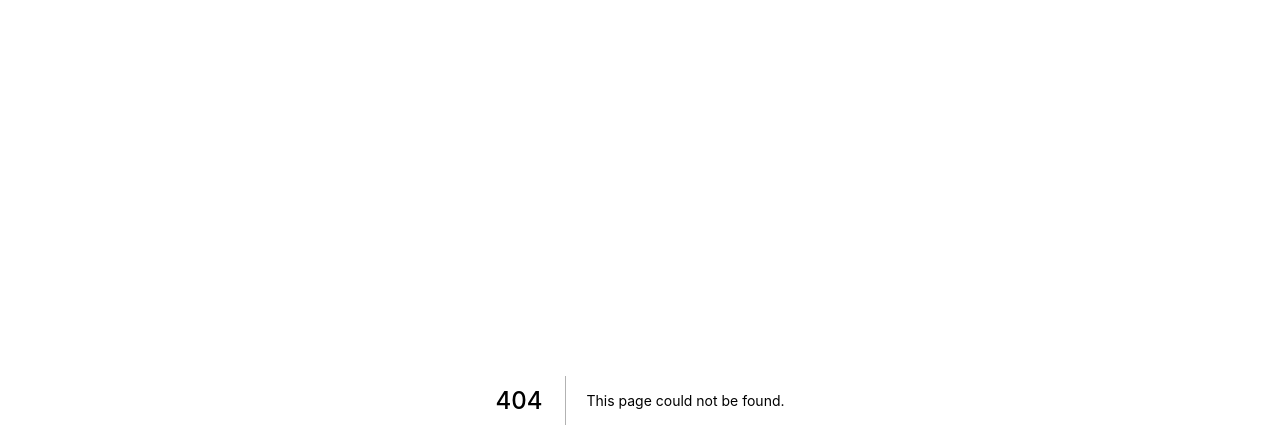
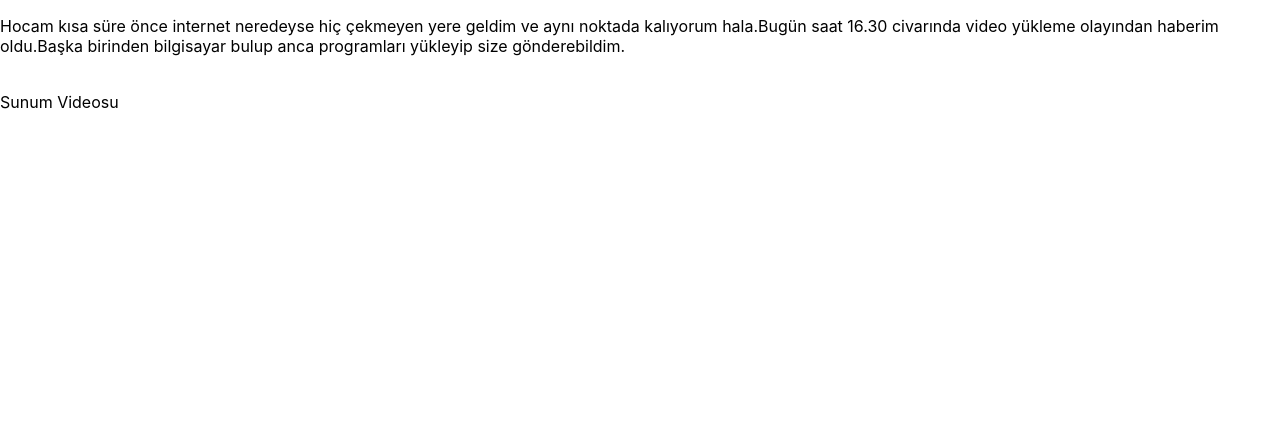
Before and after one commit to enescang/compress-img-web, a Next.js app: page /batuhan in a window 1280 px wide. Before the commit this address had no page. Shown: the top 448 px of the page. Built offline with nearby package versions, Linux system fonts and the light colour scheme.

Commit message:
Helping someone

```diff
--- /dev/null
+++ b/pages/batuhan/index.js
@@ -0,0 +1,15 @@
+const Batu =()=>{
+    return(
+        <div>
+            <p className="">
+            Hocam kısa süre önce internet neredeyse hiç çekmeyen yere geldim ve aynı noktada kalıyorum hala.Bugün saat 16.30 civarında  video yükleme olayından haberim oldu.Başka birinden bilgisayar bulup anca programları yükleyip size gönderebildim.
+            </p>
+            <br/>
+            <a className="text-blue-800" href="https://youtu.be/Xlsmm4stMdI">
+                Sunum Videosu
+            </a>
+        </div>
+    )
+}
+
+export default Batu;
```
